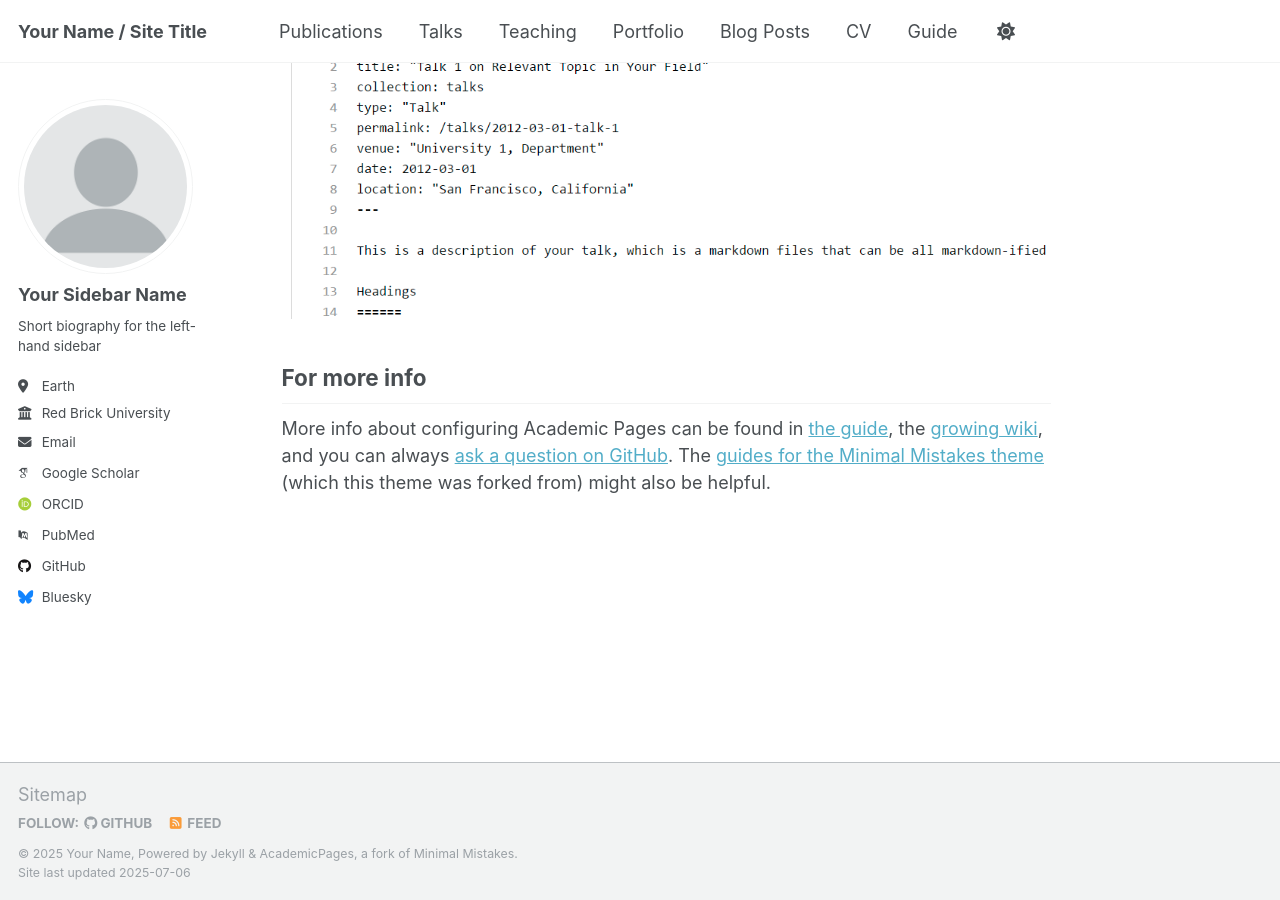
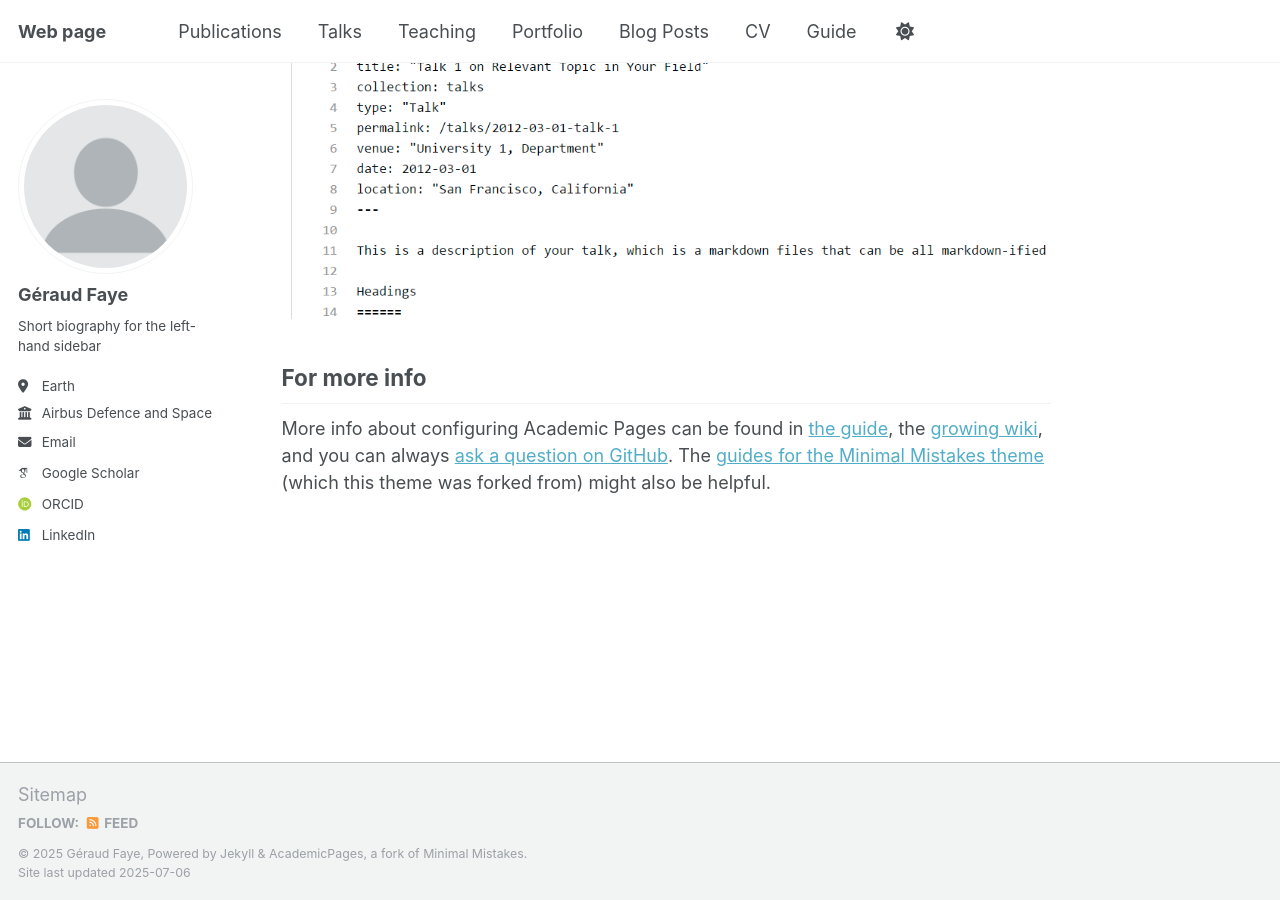
Before and after one commit to fgeraud/fgeraud.github.io, a Jekyll site: the page built from _pages/about.md, in a window 1280 px wide and 900 px high, scrolled down 2880 px. Built offline with Jekyll 4.4.1, drawn with Linux system fonts in a browser that asks for light colours; some web fonts are replaced; a script that is not in the unit is left out.

Commit message:
Update _config.yml

```diff
--- a/_config.yml
+++ b/_config.yml
@@ -9,13 +9,13 @@
 # Basic Site Settings
 locale                   : "en-US"
 site_theme               : "default"
-title                    : "Your Name / Site Title"
+title                    : "Web page"
 title_separator          : "-"
-name                     : &name "Your Name"
+name                     : &name "Géraud Faye"
 description              : &description "personal description"
-url                      : https://academicpages.github.io # the base hostname & protocol for your site e.g. "https://[your GitHub username].github.io" or if you already have some other page hosted on Github then use "https://[your GitHub username].github.io/[Your Repo Name]"
+url                      : http://fgeraud.github.io # the base hostname & protocol for your site e.g. "https://[your GitHub username].github.io" or if you already have some other page hosted on Github then use "https://[your GitHub username].github.io/[Your Repo Name]"
 baseurl                  : "" # the subpath of your site, e.g. "/blog"
-repository               : "academicpages/academicpages.github.io"
+repository               : "fgeraud/fgeraud.github.io"
 remote_theme: tuur29/pages-themes-cayman
 plugins:
 - jekyll-remote-theme # add this line to the plugins list if you already have one
@@ -26,22 +26,22 @@ plugins:
 author:
   # Biographic information
   avatar           : "profile.png"
-  name             : "Your Sidebar Name"
+  name             : "Géraud Faye"
   pronouns         : # example: "she/her"
   bio              : "Short biography for the left-hand sidebar"
   location         : "Earth"
-  employer         : "Red Brick University"
+  employer         : "Airbus Defence and Space - Université Paris-Saclay, CentraleSupélec, MICS"
   uri              : # URL
-  email            : "none@example.org"
+  email            : "faye.geraud@gmail.com"
 
   # Academic websites
   academia         : # URL
   arxiv            : # URL - Update with the correct link to your profile
-  googlescholar    : "https://scholar.google.com/citations?user=PS_CX0AAAAAJ"
+  googlescholar    : "https://scholar.google.com/citations?user=0yc9kYAAAAAJ&hl=en&oi=ao"
   impactstory      : # URL
-  orcid            : "http://orcid.org/yourorcidurl"
+  orcid            : "https://orcid.org/0000-0002-2985-5964"
   semantic         : # URL
-  pubmed           : "https://www.ncbi.nlm.nih.gov/pubmed/?term=john+snow"
+  pubmed           : # URL
   researchgate     : # URL
   scopus           : # URL
 
@@ -49,13 +49,13 @@ author:
   bitbucket        : # Username - Update with your username on the site
   codepen          : # Username
   dribbble         : # Username
-  github           : "academicpages"
+  github           : # Username
   kaggle           : # Username
   stackoverflow    : # User number or user number and name (i.e., use "1" or "1/jeff-atwood")
 
   # Social media
   artstation       : # Username
-  bluesky          : "bsky.app" # Replace this with you Bluesky username
+  bluesky          : # Replace this with you Bluesky username
   facebook         : # Username
   flickr           : # Username
   foursquare       : # Username
@@ -64,7 +64,7 @@ author:
   keybase          : # Username
   instagram        : # Username
   lastfm           : # Username
-  linkedin         : # Username
+  linkedin         : "geraud-faye-43wb4b4179"
   mastodon         : # URL
   medium           : # URL
   pinterest        : # Username
```
